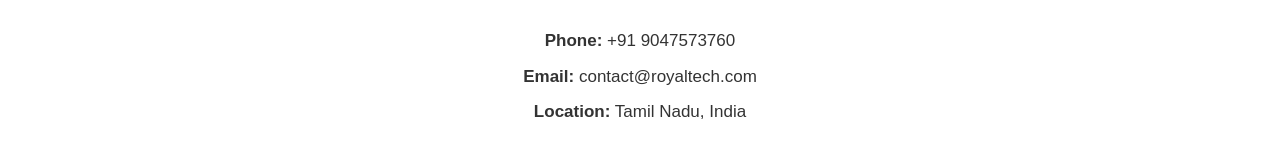
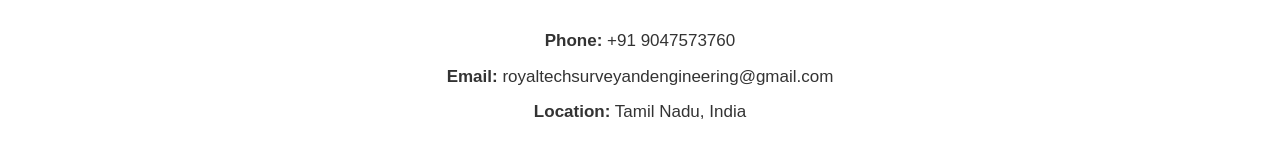
Before and after one commit to aarthickcivil-lang/RT_WebSite, a plain HTML site: page index.html in a window 1280 px wide. Shown: the part 2030-2183 px from the top of the page. Drawn offline with Linux system fonts and the light colour scheme.

Commit message:
Update index.html

```diff
--- a/index.html
+++ b/index.html
@@ -223,7 +223,7 @@
 <section class="contact" id="contact">
   <h2>Contact Us</h2>
   <p><strong>Phone:</strong> +91 9047573760</p>
-  <p><strong>Email:</strong> contact@royaltech.com</p>
+  <p><strong>Email:</strong> royaltechsurveyandengineering@gmail.com</p>
   <p><strong>Location:</strong> Tamil Nadu, India</p>
 </section>
 
```
